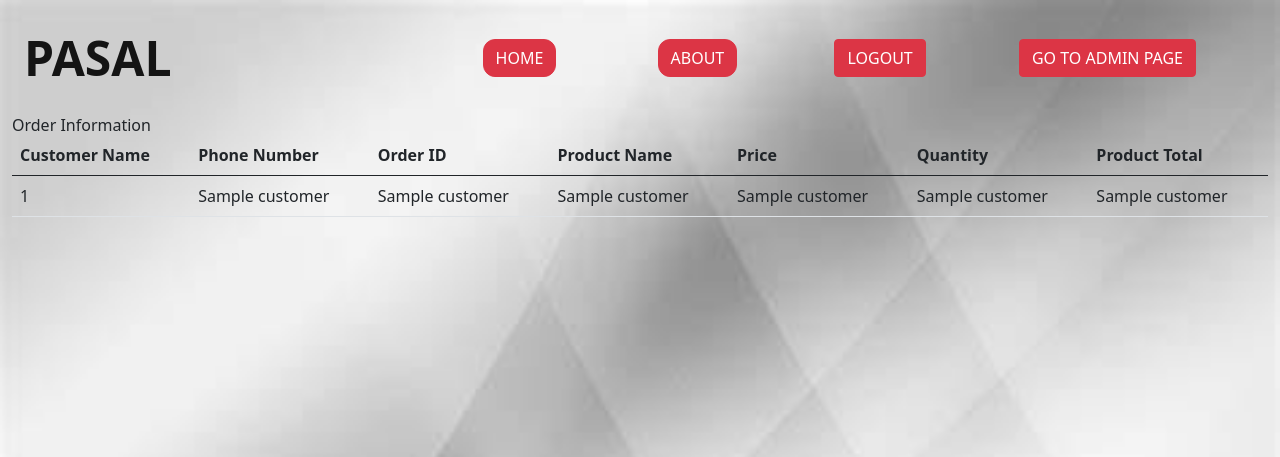
After one commit to newuser-tech/hello_world, a Flask app: page /vieworders in a window 1280 px wide. The commit adds this page. Shown: the top 457 px of the page. Run offline with Flask 3, Linux system fonts and the light colour scheme; the visitor is signed in with stand-in values (Sample User, id 1); a database or web service that is not in the repository returns one stand-in record (values such as "Sample title"); some libraries are stand-ins or nearby versions.

Commit message:
final-edit

```diff
--- a/app.py
+++ b/app.py
@@ -1,7 +1,7 @@
 from flask import Flask, render_template, redirect, url_for, flash, session, request
 import psycopg2
 from flask_bcrypt import Bcrypt
-from forms import RegistrationForm, loginform,adminloginform,searchform,reviewsform,selectionform
+from forms import RegistrationForm, loginform,adminloginform,searchform,reviewsform,selectionform,quantityform
 from flask_session import Session
 from bac import register_routes
 from psycopg2 import sql
@@ -151,11 +151,13 @@ def productinfo():
         return redirect(url_for('login'))
     else:
         form = reviewsform()
+        bform = quantityform()
         conn = db_conn()
         cur = conn.cursor()
 
         product_id = request.args.get('var') or request.args.get('val')
         user_email = session.get('name')
+        quant = 0
 
         if not product_id:
             flash("Product ID not provided", "danger")
@@ -189,7 +191,7 @@ def productinfo():
             cur.execute('SELECT AVG(rating) FROM reviews WHERE product_id = %s', (product_id,))
             avg_rating = cur.fetchone()[0]
 
-        if form.validate_on_submit() and session.get('name'):
+        if 'submit_review' in request.form and form.validate_on_submit() and session.get('name'):
             review = form.review.data
             rating = form.rating.data
             cur.execute('INSERT INTO reviews (product_id, customer_id, rating, comment) VALUES (%s, %s, %s, %s)',
@@ -198,10 +200,12 @@ def productinfo():
             flash('Review submitted successfully', 'success')
             return redirect(url_for('productinfo', var=product_id))
 
-        cur.close()
-        conn.close()
+        if bform.validate_on_submit():
+            quant = bform.quant.data
 
-    return render_template('products.html', user=product, form=form, reviews=reviews, avg=avg_rating)
+
+    return render_template('products.html', user=product, form=form, reviews=reviews, avg=avg_rating, bform=bform, quant=quant)
+
 
 @app.route('/logout', methods=['GET', 'POST'])
 def logout():
@@ -277,9 +281,155 @@ def select():
 
         return render_template('selection.html', form=form, columns=columns, user=user)
     return render_template('selection.html', form=form, columns=[], user=[])
+@app.route('/addtocart', methods=['GET', 'POST'])
+def add_to_cart():
+    product_id = request.args.get('user')  # Should be the product ID
+    quantity = int(request.args.get('quant'))  # Should be the quantity selected
+
+    if not product_id or not quantity:
+        flash('Invalid product or quantity.', 'danger')
+        return redirect(url_for('hello_world'))
+
+    conn = db_conn()
+    cur = conn.cursor()
+
+    try:
+        cur.execute('SELECT * FROM customers WHERE email=%s', (session.get('name'),))
+        customer = cur.fetchone()
+
+        if not customer:
+            flash('User not found. Please log in again.', 'danger')
+            return redirect(url_for('login'))
+
+        customer_id = customer[3]
+
+        cur.execute('SELECT * FROM products WHERE product_id=%s', (product_id,))
+        product = cur.fetchone()
+
+        if not product:
+            flash('Product not found.', 'danger')
+            return redirect(url_for('hello_world'))
+
+        if product[5] >= quantity:
+            cur.execute('INSERT INTO product_list(product_id, quantity, customer_id) VALUES (%s, %s, %s)',
+                        (product_id, quantity, customer_id))
+            cur.execute('UPDATE products SET quantity=quantity-%s WHERE product_id=%s',
+                        (quantity, product_id))
+            conn.commit()
+            flash('Item added to your cart successfully', 'success')
+        else:
+            flash(f'Only {product[5]} items available. Please choose a lower quantity.', 'danger')
+
+    except Exception as e:
+        conn.rollback()
+        flash(f'Error adding item to cart: {str(e)}', 'danger')
+    finally:
+        cur.close()
+        conn.close()
+
+    return redirect(url_for('your_cart'))
 
 
+@app.route('/your_cart', methods=['GET', 'POST'])
+def your_cart():
+    if not session.get("name"):
+        flash("Please log in to view your cart.", 'danger')
+        return redirect(url_for('login'))
 
+    conn = db_conn()
+    cur = conn.cursor()
+
+    cur.execute('SELECT * FROM customers WHERE email=%s', (session.get('name'),))
+    customer = cur.fetchone()
+
+    if not customer:
+        flash("Customer not found.", 'danger')
+        return redirect(url_for('hello_world'))
+
+    customer_id = customer[3]
+    customer_name = customer[0]
+
+    cur.execute('''
+        SELECT p.product_id, p.name, p.price, pl.quantity
+        FROM product_list pl
+        JOIN products p ON pl.product_id = p.product_id
+        WHERE pl.customer_id = %s
+    ''', (customer_id,))
+
+    cart_items = cur.fetchall()
+    total_amount = sum(item[2] * item[3] for item in cart_items)
+
+    if request.method == 'POST':
+        if cart_items:
+            try:
+                # Insert a new order and get the order ID
+                cur.execute('''
+                    INSERT INTO orders (customer_id, total_amount)
+                    VALUES (%s, %s)
+                    RETURNING order_id
+                ''', (customer_id, total_amount))
+                order_id = cur.fetchone()[0]
+
+                # Insert each cart item into the order_line table
+                for item in cart_items:
+                    product_id = item[0]
+                    price_at_order = item[2]
+                    quantity = item[3]
+
+                    cur.execute('''
+                        INSERT INTO order_line (order_id, product_id, quantity, price_at_order)
+                        VALUES (%s, %s, %s, %s)
+                    ''', (order_id, product_id, quantity, price_at_order))
+
+                # Clear the product_list table for this customer
+                cur.execute('DELETE FROM product_list WHERE customer_id = %s', (customer_id,))
+
+                conn.commit()
+                flash("Order placed successfully!", 'success')
+
+            except Exception as e:
+                conn.rollback()
+                flash(f"Error placing order: {str(e)}", 'danger')
+
+        else:
+            flash("Your cart is empty.", 'danger')
+
+        cur.close()
+        conn.close()
+        return redirect(url_for('hello_world'))
+
+    cur.close()
+    conn.close()
+
+    return render_template('display.html', customer_name=customer_name, cart_items=cart_items, total_amount=total_amount)
+
+
+    return render_template('display.html', customer_name=customer_name, cart_items=cart_items, total_amount=total_amount)
+@app.route('/vieworders', methods=['GET', 'POST'])
+def vieworders():
+    if not session.get("email"):  # Check if admin is logged in
+        flash("Please log in as an admin to view orders.", 'danger')
+        return redirect(url_for('admin'))
+
+    conn = db_conn()
+    cur = conn.cursor()
+
+    # Fetch customer details, order details, and associated product details
+    cur.execute('''
+        SELECT c.name, c.phone_no, o.order_id, p.name as product_name, p.price, ol.quantity, (p.price * ol.quantity) as product_total
+        FROM customers c
+        JOIN orders o ON c.customer_id = o.customer_id
+        JOIN order_line ol ON o.order_id = ol.order_id
+        JOIN products p ON ol.product_id = p.product_id
+        ORDER BY o.order_id
+    ''')
+
+    orders = cur.fetchall()
+
+    cur.close()
+    conn.close()
+
+    return render_template('view.html', orders=orders)
 
 
 
--- a/templates/adminpage.html
+++ b/templates/adminpage.html
@@ -13,7 +13,7 @@
       <li><a href="{{url_for('bac.insert')}}"><button type="button" class="btn btn-danger mx-7 my-7">INSERT</button></a></li>
       <li><a href="{{url_for('select')}}"><button type="button" class="btn btn-danger mx-7 my-7">SELECT</button></a></li>
       <li><a href="{{url_for('bac.delete')}}"><button type="button" class="btn btn-danger mx-7 my-7">DELETE</button></a></li>
-      <li><a href="{{url_for('login')}}"><button type="button" class="btn btn-danger mx-7 my-7">UPDATE</button></a></li>
+      <li><a href="{{url_for('vieworders')}}"><button type="button" class="btn btn-danger mx-7 my-7">view orders</button></a></li>
 
     </ul>
   </div>
--- a/templates/index.html
+++ b/templates/index.html
@@ -53,7 +53,9 @@
 
 
 <div class="flex justify-end">
+  <a href="{{url_for('your_cart')}}">
   <button class="btn btn-success rounded-xl mx-5 my-8 " type="button">YOUR CART</button>
+  </a>
 </div>
 <div class="card-group mx-8 " style="height: 300px; width: auto;">
   <div class="card mx-8">
--- /dev/null
+++ b/templates/view.html
@@ -0,0 +1,38 @@
+{% extends 'layout.html' %}
+{% block content %}
+    <div class="container">
+        <h2>Order Information</h2>
+
+        {% if orders %}
+        <table class="table">
+            <thead>
+                <tr>
+                    <th>Customer Name</th>
+                    <th>Phone Number</th>
+                    <th>Order ID</th>
+                    <th>Product Name</th>
+                    <th>Price</th>
+                    <th>Quantity</th>
+                    <th>Product Total</th>
+                </tr>
+            </thead>
+            <tbody>
+                {% for order in orders %}
+                <tr>
+                    <td>{{ order[0] }}</td>
+                    <td>{{ order[1] }}</td>
+                    <td>{{ order[2] }}</td>
+                    <td>{{ order[3] }}</td>
+                    <td>{{ order[4] }}</td>
+                    <td>{{ order[5] }}</td>
+                    <td>{{ order[6] }}</td>
+                </tr>
+                {% endfor %}
+            </tbody>
+        </table>
+        {% else %}
+        <p>No orders found.</p>
+        {% endif %}
+    </div>
+
+{% endblock content %}
```
Also changed, not shown: db.py (+7 -3 lines), forms.py (+5 -2 lines), templates/display.html (+26 -2 lines), templates/products.html (+28 -16 lines), 3 other files.
